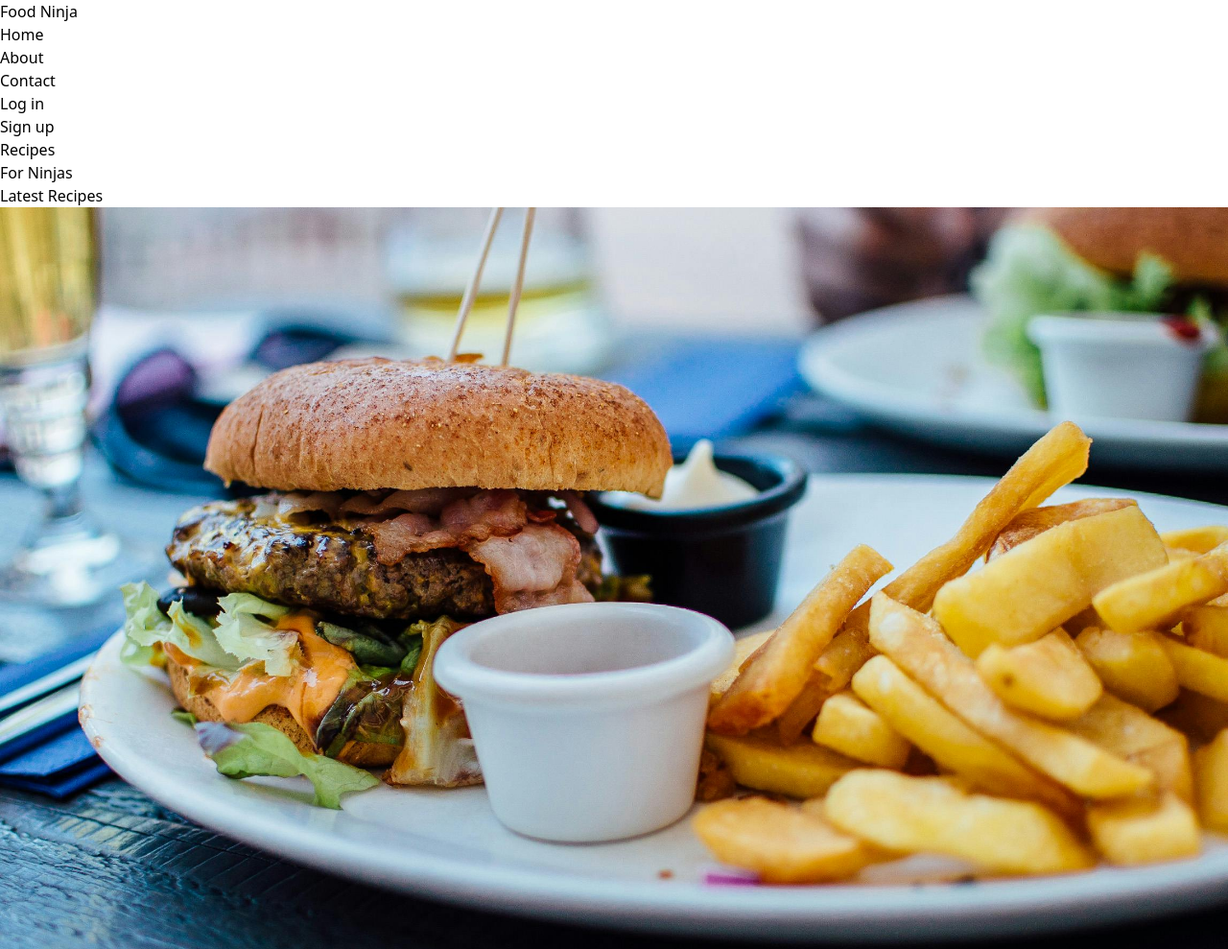
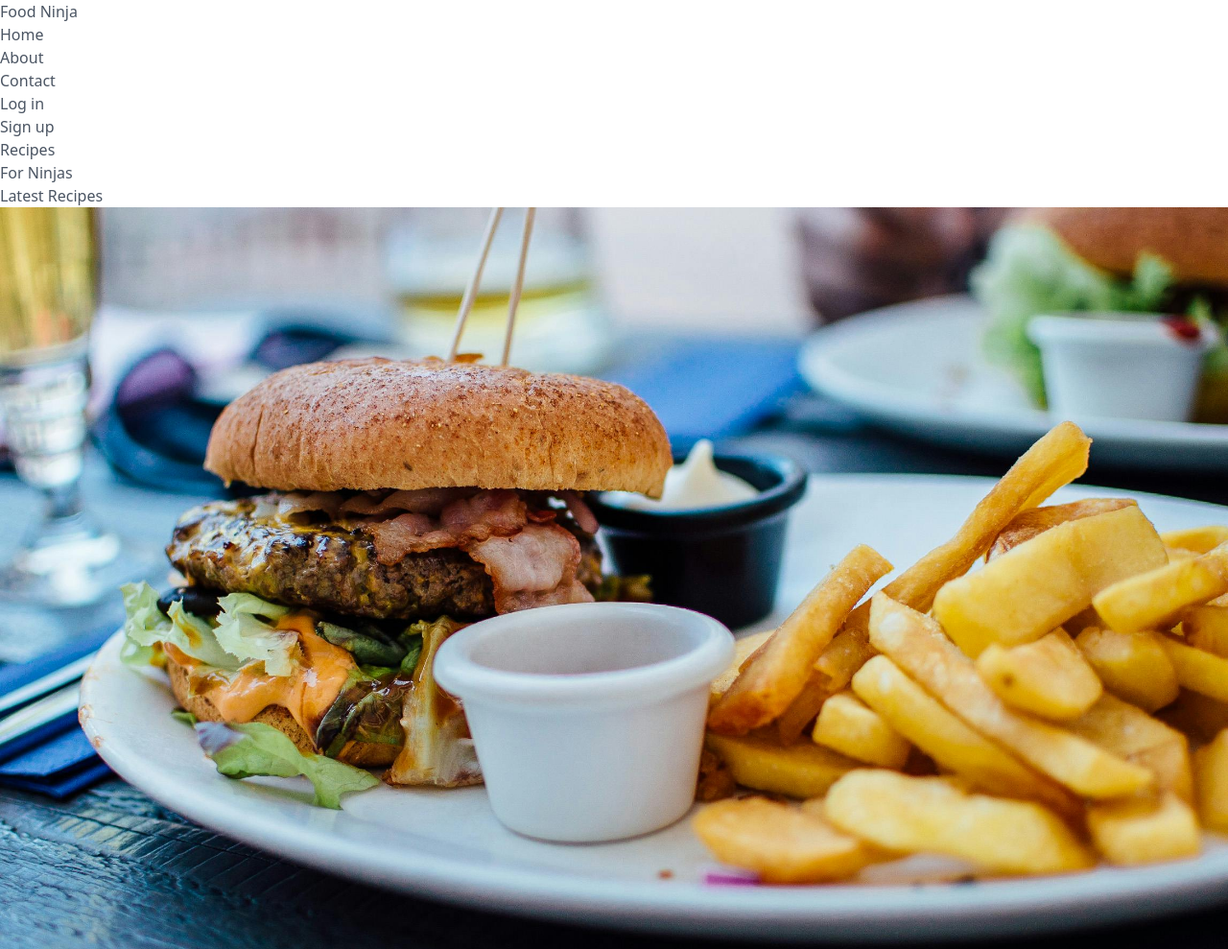
Before and after one commit to muirurimukundi/css-tailwind, a website: page src/index.html in a window 1280 px wide. Shown: the top 989 px of the page at 96% size. Drawn offline with Linux system fonts and the light colour scheme.

Commit message:
Add: apply gray color to the all the text at the body tag

```diff
--- a/src/index.html
+++ b/src/index.html
@@ -6,7 +6,7 @@
   <title>Tailwind Tutorial</title>
   <link href="./output.css" rel="stylesheet" />
 </head>
-<body>
+<body class="text-gray-600">
 
   <!-- content wrapper  -->
   <div>
```
Also changed, not shown: src/output.css.
